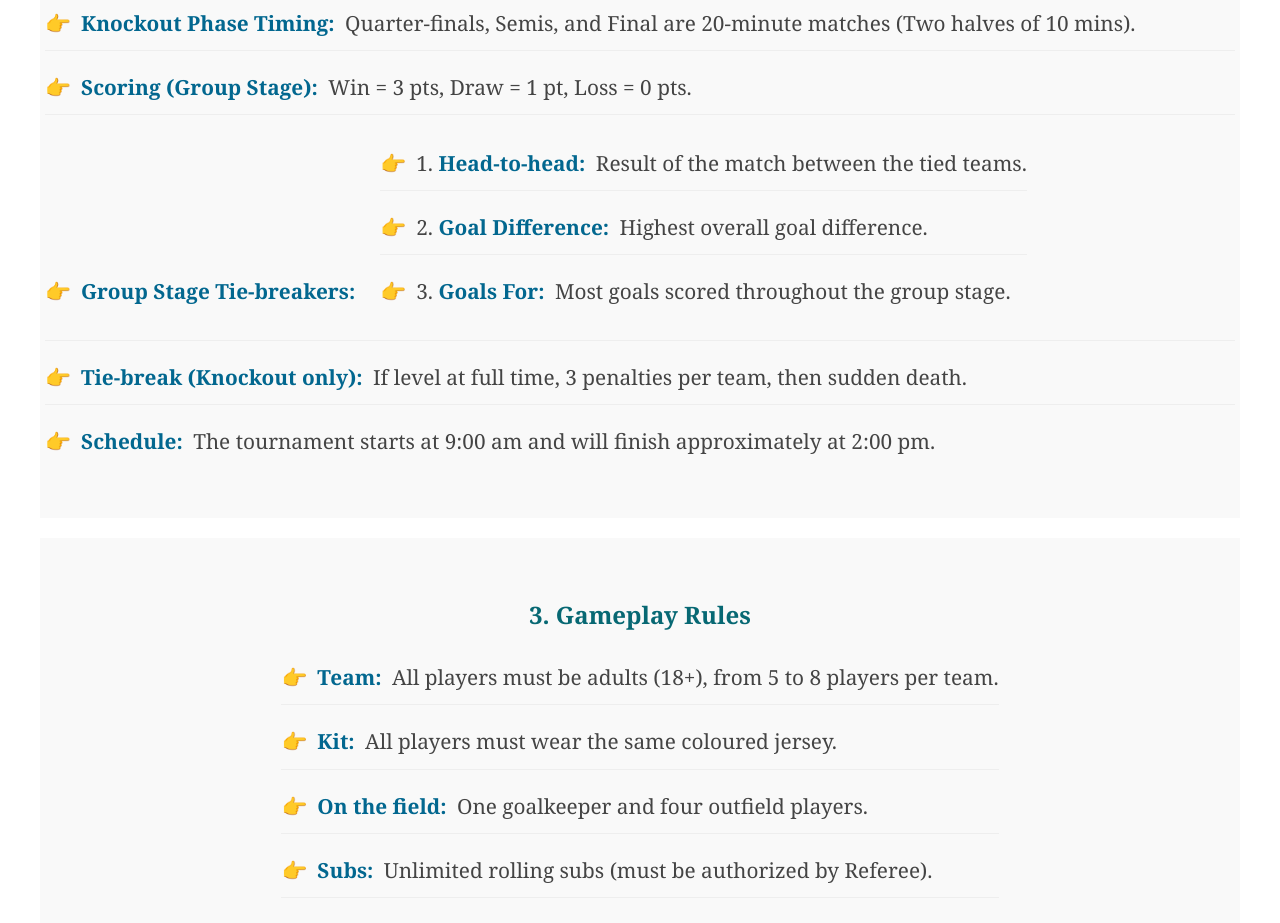
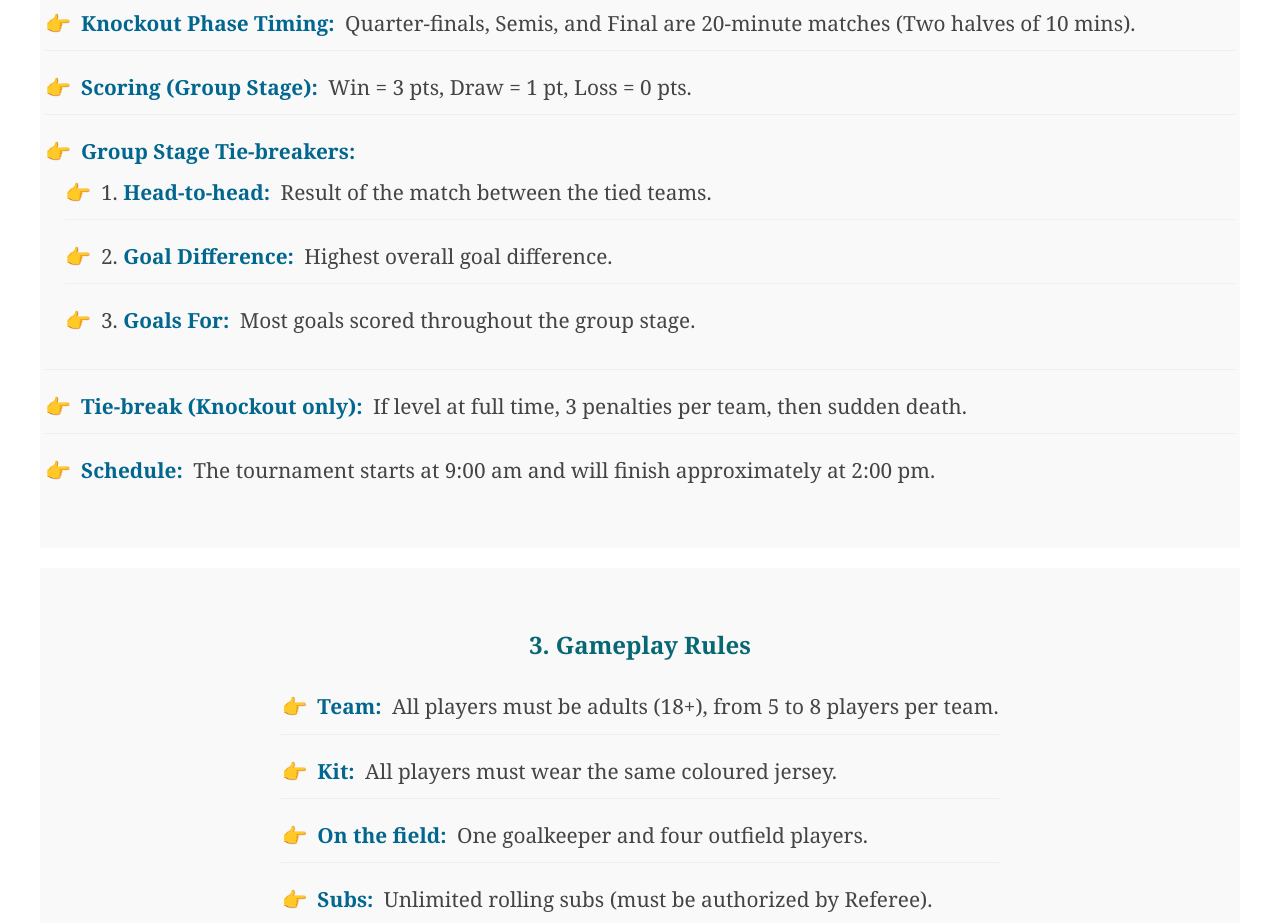
Before and after one commit to irenelalana/personal-website, a Next.js app: page /soccer-tournament-rules in a window 1280 px wide. Shown: the part 1620-2543 px from the top of the page. Built offline with nearby package versions, Linux system fonts and the light colour scheme; no server answers.

Commit message:
Comment out display style in card_single class
Comment out display property for card lists.

```diff
--- a/src/app/style.css
+++ b/src/app/style.css
@@ -679,7 +679,7 @@ header {
 /* LISTAS DENTRO DE CARDS */
 .card_single ul {
   text-align: left;
-  display: inline-block;
+  /*display: inline-block;*/
   margin: 0 auto;
 }
 .card_single li {
```
